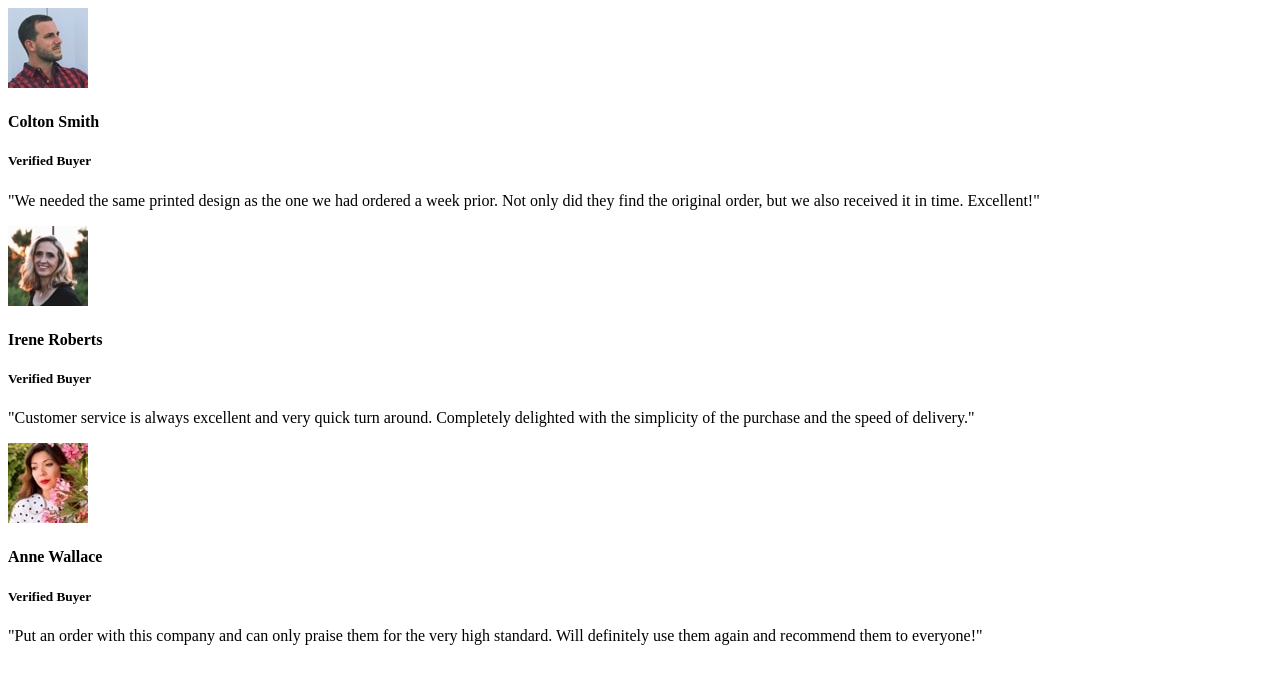
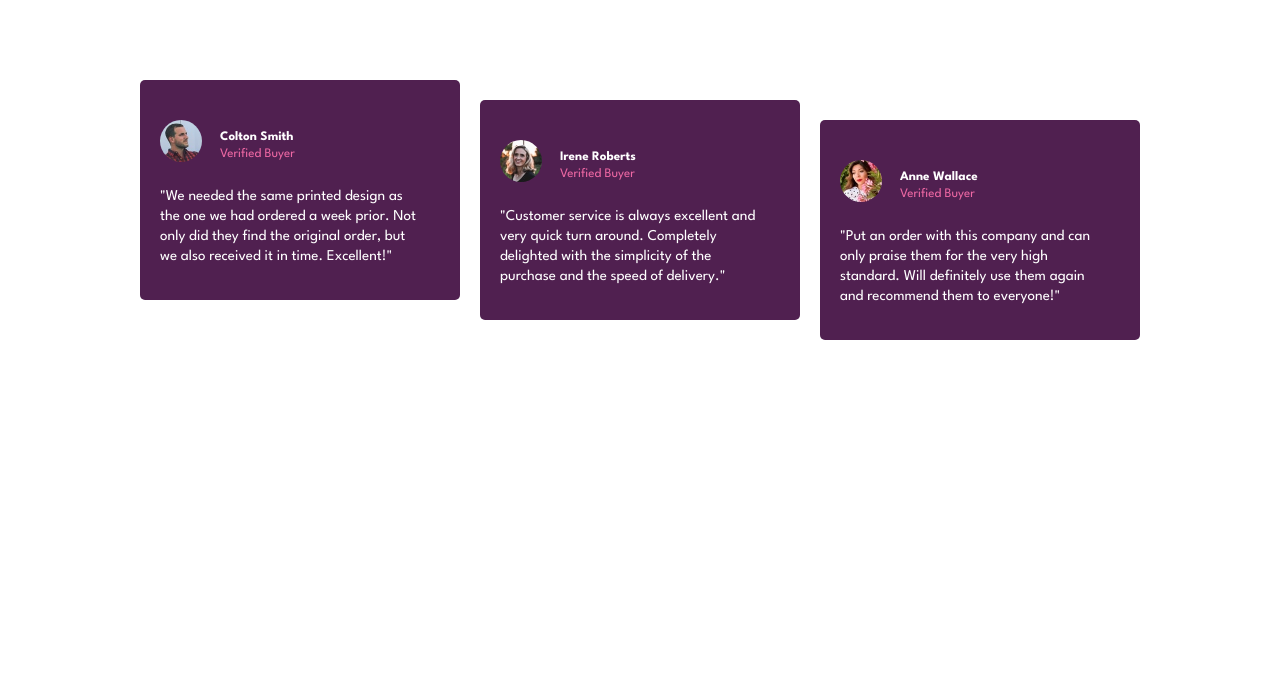
Before and after one commit to ananazario/social-proof-section, a plain HTML site: page index.html in a window 1280 px wide. Drawn offline with Linux system fonts and the light colour scheme.

Commit message:
Estilização da section depoimentos

```diff
--- a/index.html
+++ b/index.html
@@ -6,11 +6,12 @@
     <meta name="viewport" content="width=device-width, initial-scale=1.0">
 
     <title>Social proof section</title>
+    <link rel="stylesheet" href="src/css/style.css">
 </head>
 <body>
     <!-- DEPOIMENTOS -->
     <section class="depoimentos">
-        <div class="colton-smith">
+        <div class="colton-smiht">
 
             <div class="perfil">
                 <div class="imagem">
--- /dev/null
+++ b/src/css/style.css
@@ -0,0 +1,74 @@
+@import url('https://fonts.googleapis.com/css2?family=League+Spartan:wght@400;500;700&display=swap');
+
+*{
+    margin: 0;
+    padding: 0;
+}
+
+:root{
+    --cor-titulo: hsl(300, 43%, 22%);
+    --cor-conteudo-depoimentos: hsl(0, 0%, 100%);
+    --cor-conteudo-verificado: hsl(333, 80%, 67%);
+
+    --fonte-padrao: 'League Spartan', sans-serif;
+}
+
+body{
+    font-family: var(--fonte-padrao);
+}
+
+/* DEPOIMENTOS */
+.depoimentos{
+    display: flex;
+    justify-content: center;
+    margin-top: 80px;
+}
+
+.colton-smiht, .irene-robers, .anne-wallace{
+    background-color: var(--cor-titulo);
+    color: var(--cor-conteudo-depoimentos);
+    width: 280px;
+    height: 160px;
+    padding: 40px 20px 20px 20px;
+    border-radius: 5px;
+}
+
+.irene-robers{
+    margin: 20px 0px 0px 20px ;
+}
+
+.anne-wallace{
+    margin: 40px 0px 0px 20px;
+}
+
+.perfil{
+    display: flex;
+    align-items: center;
+}
+
+.imagem{
+    width: 60px;
+}
+
+.imagem img{
+    border-radius: 50%;
+    width: 70%;
+
+}
+
+.nome h4, h5{
+    font-size: 13px;
+    margin-top: 5px;
+}
+
+.nome h5{
+    color: var(--cor-conteudo-verificado);
+    font-weight: 400;
+}
+
+.colton-smiht p, .irene-robers p, .anne-wallace p{
+    margin-top: 20px;
+    width: 260px;
+    font-size: 15px;
+    line-height: 20px;
+}
```
